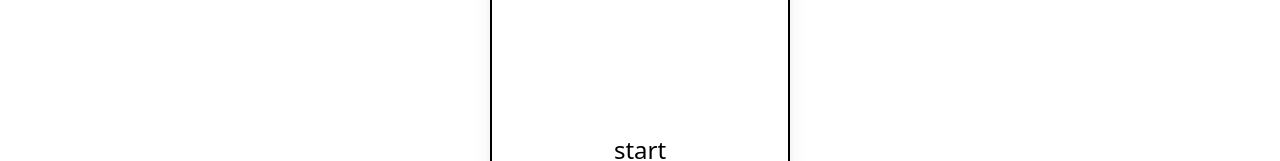
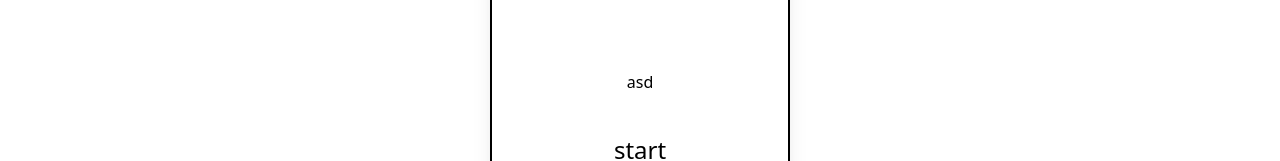
Before and after one commit to tosssssy/typing-battle, a Next.js app: page / in a window 1280 px wide. Shown: the part 238-399 px from the top of the page. Built offline with nearby package versions, Linux system fonts and the light colour scheme.

Commit message:
単語が1個飛ばしなのを修正

```diff
--- a/src/hooks/useTimer.ts
+++ b/src/hooks/useTimer.ts
@@ -4,7 +4,7 @@ import { useEffect, useState, VFC } from 'react'
 export const useTimer = () => {
   const [count, setCount] = useState(0)
   const [timer, setTimer] = useState(false)
-  const [words, setWords] = useState(['start'])
+  const [words, setWords] = useState(['start', wordList[0]])
 
   const countup = () => {
     setCount((count) => count + 1)
@@ -17,7 +17,7 @@ export const useTimer = () => {
 
   // 2秒毎にwordListから、wordsに単語を追加
   useEffect(() => {
-    if (count != 0 && count % 2 == 0) addTodo(wordList[count])
+    if (count != 0 && count % 2 == 0) addTodo(wordList[count / 2])
     if (count > 59) {
       setTimer(false)
     }
--- a/src/pages/index.tsx
+++ b/src/pages/index.tsx
@@ -1,5 +1,6 @@
 import React, { useEffect, useState, VFC } from 'react'
 import { useTimer } from 'hooks/useTimer'
+import { wordList } from 'dev/wordList'
 import Link from 'next/link'
 
 const Home: VFC = () => {
```
